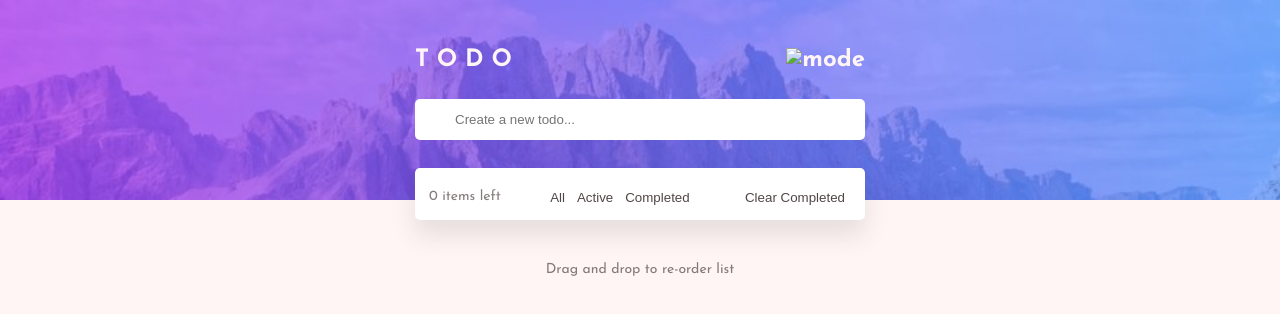
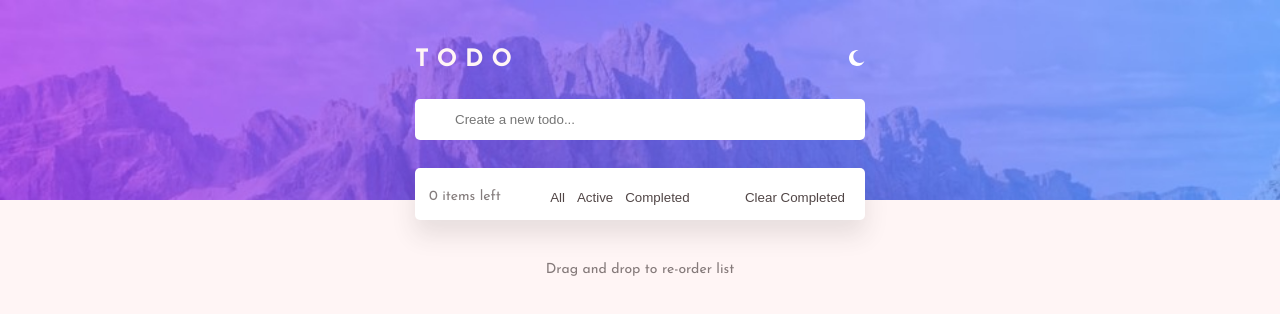
Before and after one commit to IamTomide/To-do-application, a plain HTML site: page index.html in a window 1280 px wide. Drawn offline with nearby package versions, Linux system fonts and the light colour scheme.

Commit message:
max-width and mode-image modified

```diff
--- a/script.js
+++ b/script.js
@@ -191,7 +191,8 @@ function showTaskList(){
         modeimg.src = "images/icon-sun.svg";
     }
     else {
-        modeimg.src = localStorage.getItem("modeimg");
+        const storedimg = localStorage.getItem("modeimg");
+        modeimg.src = !storedimg ? "images/icon-moon.svg" : storedimg;
     }
     checkaction();
     itemcounter();
--- a/style.css
+++ b/style.css
@@ -16,7 +16,7 @@ header {
 .container {
     display: flex;
     flex-flow: column nowrap;
-    max-width: 1440px;
+    max-width: 100%;
     margin: 0 auto;
 }
 
```
